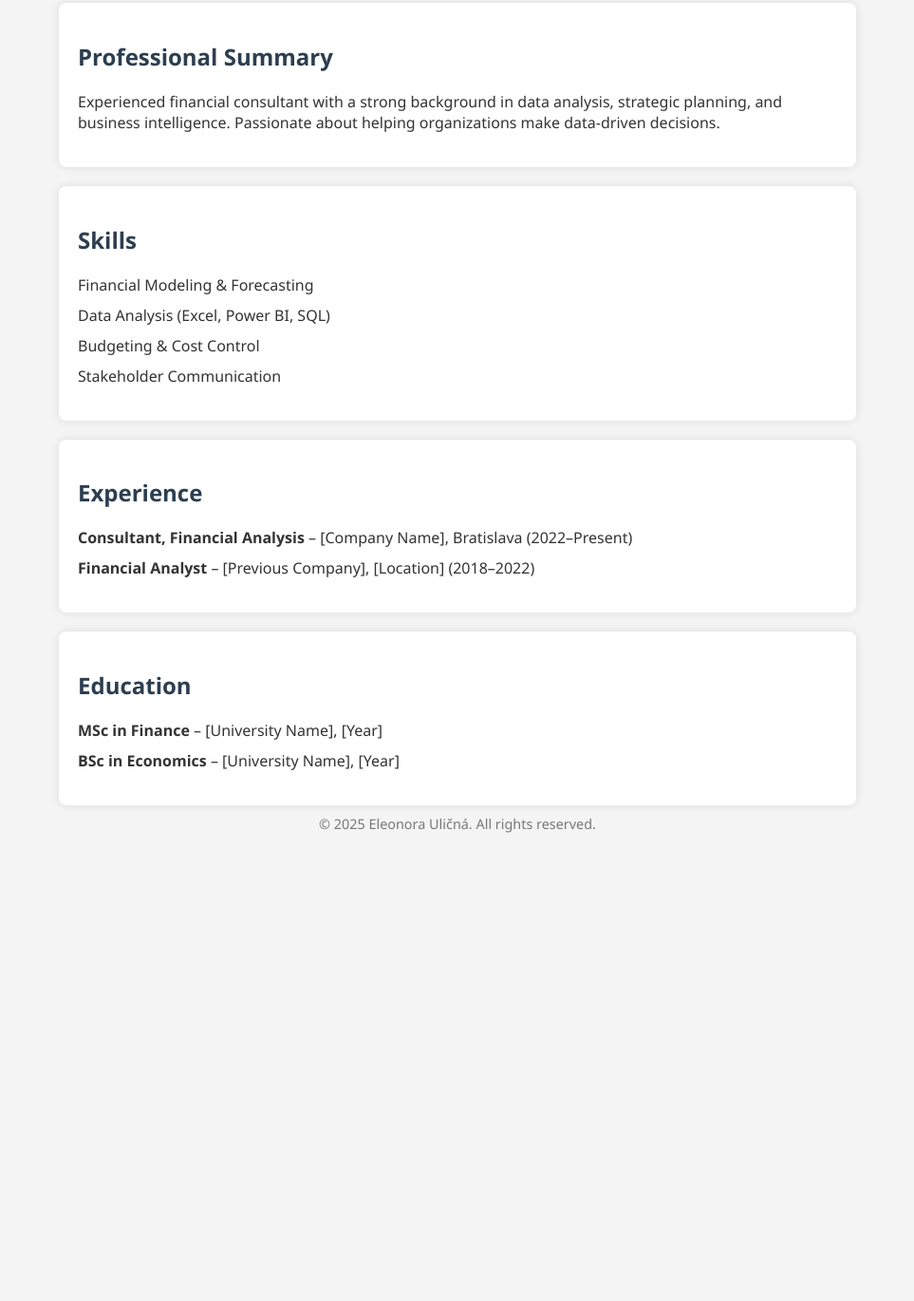
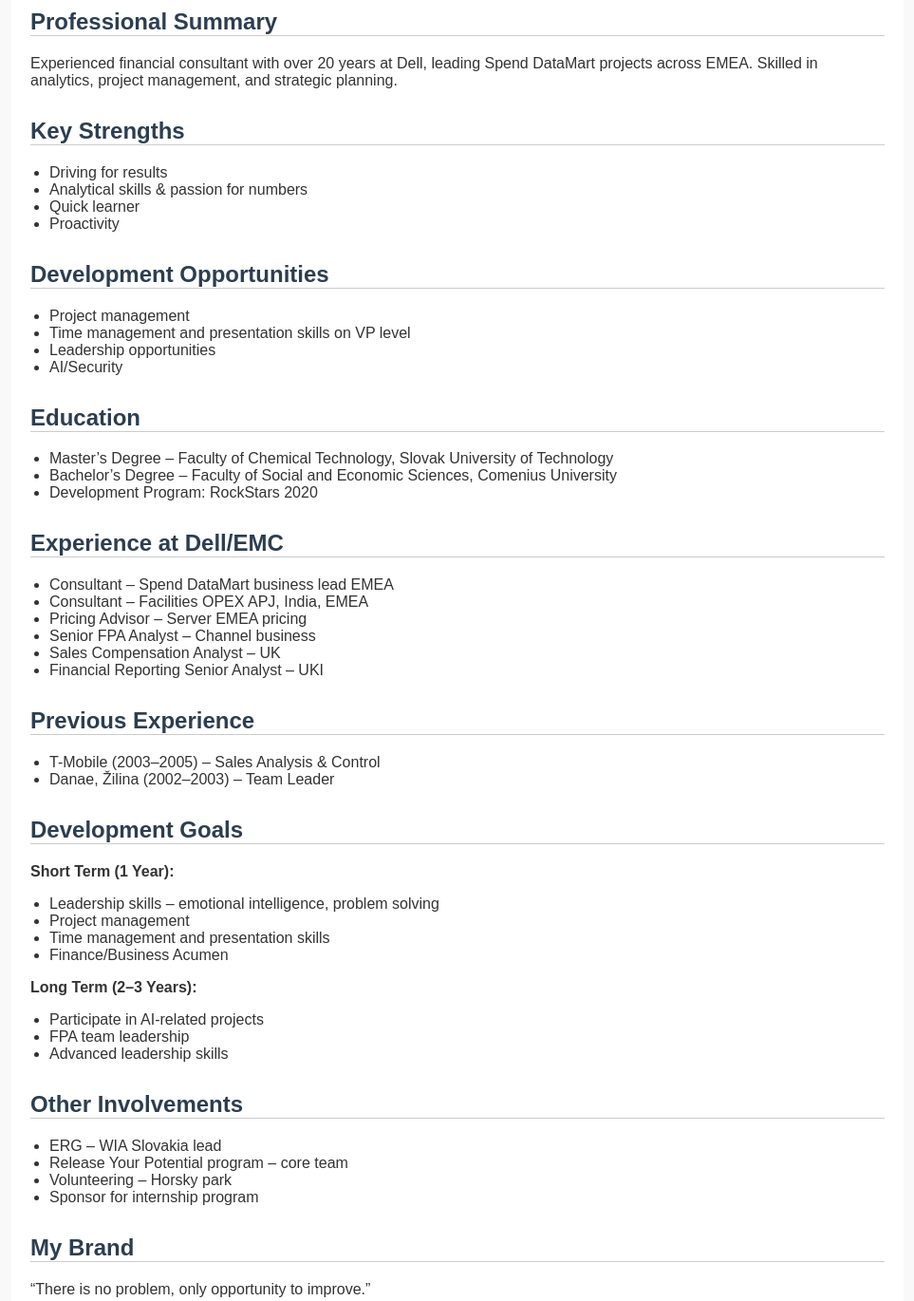
Before and after one commit to Nora258/CV, a plain HTML site: page index.html in a window 1280 px wide. Shown: the part 219-1589 px from the top of the page at 95% size, without its empty margins (158-1121 px from the left). Before the commit the page ends 1106 px from the top, so only its background shows below. Drawn offline with Linux system fonts and the light colour scheme.

Commit message:
Update index.html

```diff
--- a/index.html
+++ b/index.html
@@ -7,82 +7,131 @@
   <title>Eleonora Uličná - CV</title>
   <style>
     body {
-      font-family: 'Segoe UI', Tahoma, Geneva, Verdana, sans-serif;
+      font-family: Arial, sans-serif;
+      background-color: #f9f9f9;
       margin: 0;
       padding: 0;
-      background-color: #f4f4f4;
       color: #333;
     }
-    header {
+    header, footer {
       background-color: #2c3e50;
       color: white;
+      text-align: center;
       padding: 20px;
-      text-align: center;
     }
-    section {
+    main {
+      max-width: 900px;
+      margin: auto;
       padding: 20px;
-      max-width: 800px;
-      margin: auto;
       background-color: white;
-      margin-top: 20px;
-      border-radius: 8px;
-      box-shadow: 0 0 10px rgba(0,0,0,0.1);
     }
     h2 {
       color: #2c3e50;
+      border-bottom: 1px solid #ccc;
+      5px;
     }
     ul {
-      list-style-type: none;
-      padding: 0;
+      padding-left: 20px;
     }
-    li {
-      margin-bottom: 10px;
-    }
-    footer {
-      text-align: center;
-      padding: 10px;
-      font-size: 0.9em;
-      color: #777;
+    .section {
+      margin-bottom: 30px;
     }
   </style>
 </head>
 <body>
   <header>
     <h1>Eleonora Uličná</h1>
-    <p>Consultant, Financial Analysis</p>
-    <p>📍 Bratislava, Slovakia | 📧 eleonora@example.com | 🌐 www.linkedin.com/in/eleonora</p>
+    <p>Consultant, Financial Analysis | Bratislava, Slovakia</p>
+    <p>Email: eleonora@example.com | LinkedIn: linkedin.com/in/eleonora</p>
   </header>
 
-  <section>
+  <main>
+    <div class="section">
       <h2>Professional Summary</h2>
-    <p>Experienced financial consultant with a strong background in data analysis, strategic planning, and business intelligence. Passionate about helping organizations make data-driven decisions.</p>
-  </section>
+      <p>Experienced financial consultant with over 20 years at Dell, leading Spend DataMart projects across EMEA. Skilled in analytics, project management, and strategic planning.</p>
+    </div>
 
-  <section>
-    <h2>Skills</h2>
+    <div class="section">
+      <h2>Key Strengths</h2>
       <ul>
-      <li>Financial Modeling & Forecasting</li>
-      <li>Data Analysis (Excel, Power BI, SQL)</li>
-      <li>Budgeting & Cost Control</li>
-      <li>Stakeholder Communication</li>
+        <li>Driving for results</li>
+        <li>Analytical skills & passion for numbers</li>
+        <li>Quick learner</li>
+        <li>Proactivity</li>
       </ul>
-  </section>
+    </div>
 
-  <section>
-    <h2>Experience</h2>
+    <div class="section">
+      <h2>Development Opportunities</h2>
       <ul>
-      <li><strong>Consultant, Financial Analysis</strong> – [Company Name], Bratislava (2022–Present)</li>
-      <li><strong>Financial Analyst</strong> – [Previous Company], [Location] (2018–2022)</li>
+        <li>Project management</li>
+        <li>Time management and presentation skills on VP level</li>
+        <li>Leadership opportunities</li>
+        <li>AI/Security</li>
       </ul>
-  </section>
+    </div>
 
-  <section>
+    <div class="section">
       <h2>Education</h2>
       <ul>
-      <li><strong>MSc in Finance</strong> – [University Name], [Year]</li>
-      <li><strong>BSc in Economics</strong> – [University Name], [Year]</li>
+        <li>Master’s Degree – Faculty of Chemical Technology, Slovak University of Technology</li>
+        <li>Bachelor’s Degree – Faculty of Social and Economic Sciences, Comenius University</li>
+        <li>Development Program: RockStars 2020</li>
       </ul>
-  </section>
+    </div>
+
+    <div class="section">
+      <h2>Experience at Dell/EMC</h2>
+      <ul>
+        <li>Consultant – Spend DataMart business lead EMEA</li>
+        <li>Consultant – Facilities OPEX APJ, India, EMEA</li>
+        <li>Pricing Advisor – Server EMEA pricing</li>
+        <li>Senior FPA Analyst – Channel business</li>
+        <li>Sales Compensation Analyst – UK</li>
+        <li>Financial Reporting Senior Analyst – UKI</li>
+      </ul>
+    </div>
+
+    <div class="section">
+      <h2>Previous Experience</h2>
+      <ul>
+        <li>T-Mobile (2003–2005) – Sales Analysis & Control</li>
+        <li>Danae, Žilina (2002–2003) – Team Leader</li>
+      </ul>
+    </div>
+
+    <div class="section">
+      <h2>Development Goals</h2>
+      <p><strong>Short Term (1 Year):</strong></p>
+      <ul>
+        <li>Leadership skills – emotional intelligence, problem solving</li>
+        <li>Project management</li>
+        <li>Time management and presentation skills</li>
+        <li>Finance/Business Acumen</li>
+      </ul>
+      <p><strong>Long Term (2–3 Years):</strong></p>
+      <ul>
+        <li>Participate in AI-related projects</li>
+        <li>FPA team leadership</li>
+        <li>Advanced leadership skills</li>
+      </ul>
+    </div>
+
+    <div class="section">
+      <h2>Other Involvements</h2>
+      <ul>
+        <li>ERG – WIA Slovakia lead</li>
+        <li>Release Your Potential program – core team</li>
+        <li>Volunteering – Horsky park</li>
+        <li>Sponsor for internship program</li>
+      </ul>
+    </div>
+
+    <div class="section">
+      <h2>My Brand</h2>
+      <p>“There is no problem, only opportunity to improve.”</p>
+    </div>
+  </main>
 
   <footer>
     &copy; 2025 Eleonora Uličná. All rights reserved.
```
Lines whose indentation alone changed are shown as unchanged.
